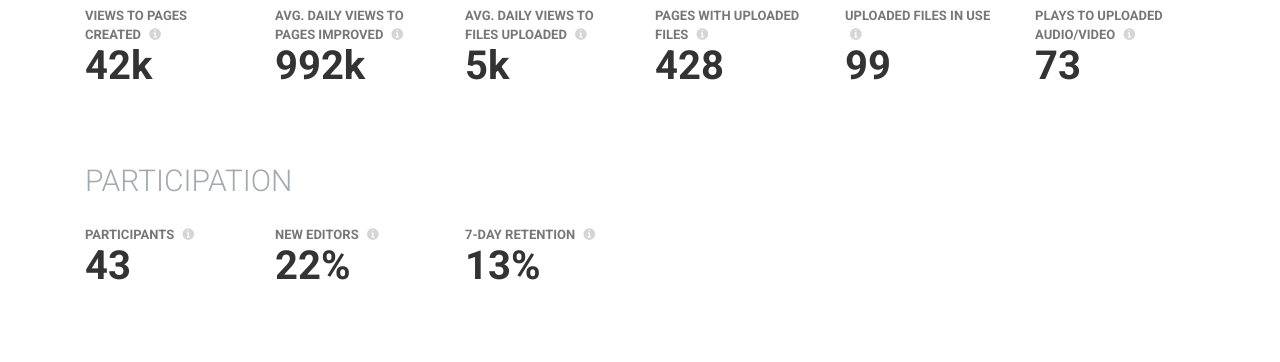
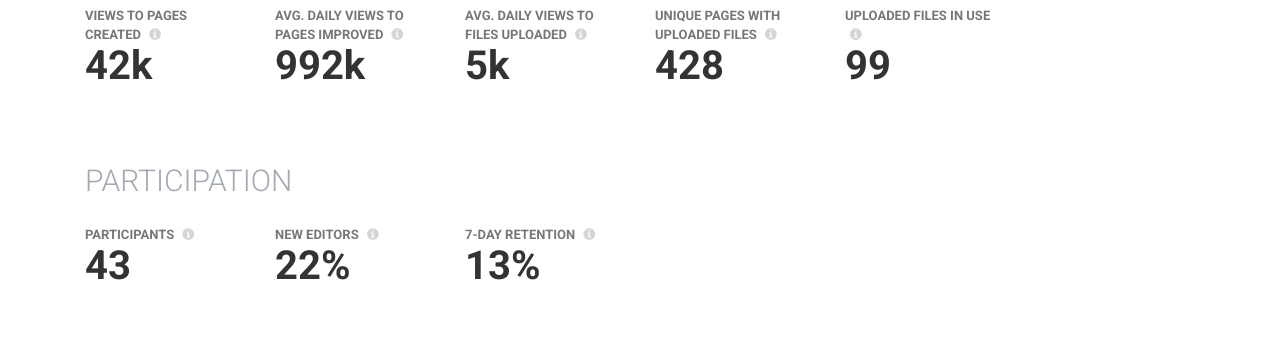
Before and after one commit to prtksxna/wmf-prototype-gm, a plain HTML site: page event.html in a window 1280 px wide. Shown: the part 720-1082 px from the top of the page. Drawn offline with Linux system fonts and the light colour scheme; no server answers; a small style sheet from the web is missing.

Commit message:
fix(event): update metrics in 'impact' section

```diff
--- a/event.html
+++ b/event.html
@@ -612,7 +612,7 @@
         <div class="col-sm-2">
           <dl>
             <dt>
-              Pages with uploaded files
+              Unique pages with uploaded files
               <span class="font-awesome info-icon" data-toggle="tooltip" data-placement="top" title="A count of all pages, on all wikis, on which Files Uploaded have been placed."></span>
             </dt>
             <dd>
@@ -634,19 +634,6 @@
             </dd>
           </dl>
         </div>
-
-        <div class="col-sm-2">
-          <dl>
-            <dt>
-              Plays to uploaded audio/video
-              <span class="font-awesome info-icon" data-toggle="tooltip" data-placement="top" title="For media files uploaded (see definition of Files Uploaded above), a count of plays from creation to date of last data update on all wikis on which files have been placed (i.e., not just specified wikis)."></span>
-            </dt>
-            <dd>
-              73
-            </dd>
-          </dl>
-        </div>
-
 
 
         <div class="clearfix"></div>
```
